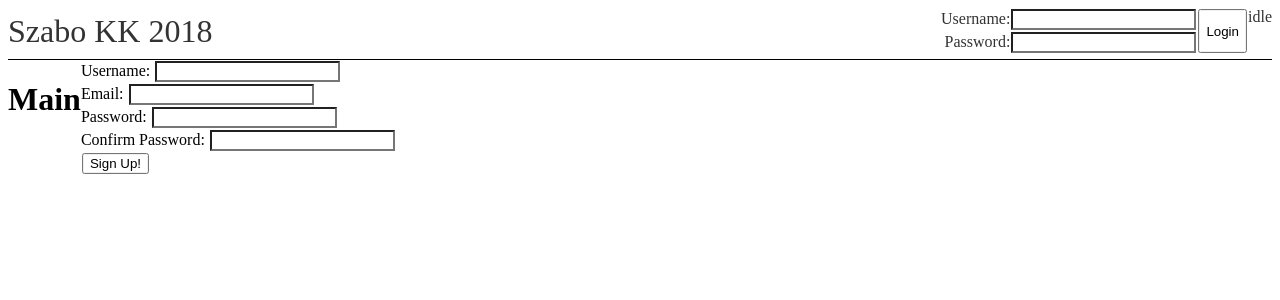
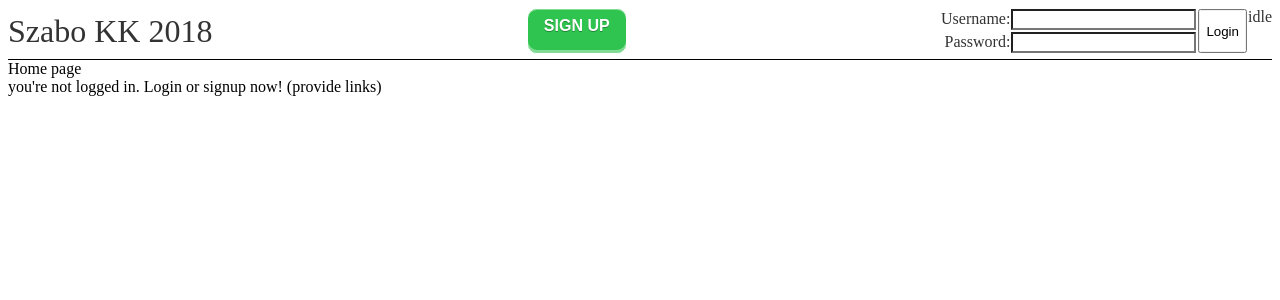
Before and after one commit to Aspekt1024/szabokk, a React app: page / in a window 1280 px wide. Shown: the top 300 px of the page. Built offline with nearby package versions, Linux system fonts and the light colour scheme.

Commit message:
Adding application flow

```diff
--- a/src/App.js
+++ b/src/App.js
@@ -3,6 +3,13 @@ import Header from 'Components/Header'
 import Main from 'Components/Main'
 import User from 'Components/Objects/User'
 import KKApi from 'Components/API/KKApi'
+
+// TODO figure out how to use these everywhere
+const Views = {
+  Home: 'home',
+  Wishlist: 'wishlist',
+  Settings: 'settings'
+}
 
 class App extends Component {
   constructor() {
@@ -11,12 +18,21 @@ class App extends Component {
       isLoggedIn: false,
       api: new KKApi(),
       currentUser: new User(),
-      assignedKK: new User()
+      assignedKK: new User(),
+      currentView: Views.Home
     }
   }
 
-  setLoggedIn = (isLoggedIn) => {
+  setLoggedIn = (isLoggedIn, currentUser = null) => {
     this.setState({ isLoggedIn })
+
+    if (isLoggedIn && currentUser != null) {
+      this.setState({ currentUser })
+    }
+  }
+
+  navigateToPage = (page) => {
+    this.setState({ currentView: page })
   }
 
   render() {
@@ -24,13 +40,11 @@ class App extends Component {
       <Fragment>
 
         <Header
-          isLoggedIn={this.state.isLoggedIn}
+          appState={this.state}
           setLoggedIn={this.setLoggedIn}
-          api={this.state.api} />
+          navigateToPage={this.navigateToPage} />
 
-        <Main
-          isLoggedIn={this.state.isLoggedIn}
-          api={this.state.api} />
+        <Main appState={this.state} />
 
       </Fragment>
     )
--- a/src/Components/API/KKApi.js
+++ b/src/Components/API/KKApi.js
@@ -30,8 +30,9 @@ class KKApi {
         )
     }
 
-    gotTokenCallback = (token) => {
-        this.state.token = token
+    gotTokenCallback = (result) => {
+        var json = JSON.parse(result)
+        this.state.token = json.token
     }
 }
 
--- a/src/Components/API/Requests/ApiLogin.js
+++ b/src/Components/API/Requests/ApiLogin.js
@@ -32,19 +32,15 @@ class ApiLogin {
     }
 
     processData = (data, gotDataCallback, gotTokenCallback) => {
-        var message = ''
-        var err = ''
+        var message = data.body
+        var err = data.status
+
         switch(data.status) {
             case '200':
                 gotTokenCallback(data.body)
-                break
-            case '401':
-                err = data.status
-                message = data.body
+                err = ''
                 break
             default:
-                err = data.status
-                message = data.body
                 break
         }
         gotDataCallback(message, err)
--- a/src/Components/Header.js
+++ b/src/Components/Header.js
@@ -6,12 +6,32 @@ class Header extends Component {
     return (
       <div className="header header-container">
         <span className="header banner">Szabo KK 2018</span>
+
+        {this.props.appState.isLoggedIn ?
+          <div className='button kk-button' onClick={this.gotoWishlist}>
+            wishlist
+          </div>
+        :
+          <div className='button kk-button' onClick={this.gotoSignup}>
+            sign up
+          </div>
+        }
+
         <Login
-          isLoggedIn={this.props.isLoggedIn}
-          setLoggedIn={this.props.setLoggedIn}
-          api={this.props.api} />
+          appState={this.props.appState}
+          setLoggedIn={this.props.setLoggedIn} />
       </div>
     )
+  }
+
+  gotoWishlist = e => {
+    e.preventDefault()
+    this.props.navigateToPage('wishlist')
+  }
+
+  gotoSignup = e => {
+    e.preventDefault()
+    this.props.navigateToPage('signup')
   }
 }
 
--- a/src/Components/Main.js
+++ b/src/Components/Main.js
@@ -1,17 +1,24 @@
 import React, { Component } from 'react'
+import Home from 'Components/Pages/Home'
 import Signup from 'Components/UserAuthorization/Signup'
+import Wishlist from 'Components/Pages/Wishlist'
 
 class Main extends Component {
   render() {
+
     return (
-      <div className="main-status">
-        <h1>Main</h1>
-        {this.props.isLoggedIn ?
-          <div>logged in</div>
-        :
-          <div>
-            <Signup api={ this.props.api } />
-          </div>
+      <div>
+        {(() => {
+          switch(this.props.appState.currentView) {
+            case 'signup':
+              return <Signup api={ this.props.appState.api } />
+            case 'home':
+              return <Home appState={ this.props.appState } />
+            case 'wishlist':
+              return <Wishlist appState={ this.props.appState } />
+            default:
+              return <div>404</div>
+          }})()
         }
       </div>
     )
--- a/src/Components/Pages/Home.js
+++ b/src/Components/Pages/Home.js
@@ -3,14 +3,17 @@ import React, { Component, Fragment } from 'react'
 export default class Home extends Component {
 
     render() {
+        var isLoggedIn = this.props.appState.isLoggedIn
+        var user = this.props.appState.currentUser
+
         return (
             <Fragment>
                 <div>Home page</div>
                 <div>
-                    {this.props.isLoggedIn ?
-                        <div>you're logged in</div>
+                    {isLoggedIn ?
+                        <div>you're logged in as {user.username} ({user.email})</div>
                     :
-                        <div>you're not logged in</div>
+                        <div>you're not logged in. Login or signup now! (provide links)</div>
                     }
                 </div>
             </Fragment>
--- /dev/null
+++ b/src/Components/Pages/Wishlist.js
@@ -0,0 +1,42 @@
+import React, { Component } from 'react'
+import WishlistItem from 'Components/Objects/WishlistItem'
+
+class Wishlist extends Component {
+
+    constructor(props) {
+        super(props)
+
+        this.state = {
+            item1: new WishlistItem(),
+            item2: new WishlistItem(),
+            item3: new WishlistItem()
+        }
+    }
+
+    render() {
+        return (
+            <div>
+                Wishlist for {this.props.appState.currentUser.username}
+                <form>
+                    <label>Item 1:</label>
+                    <input type='input' /><br />
+                    <label>Link</label>
+                    <input type='input' /><br />
+                    <br />
+                    <label>Item 2:</label>
+                    <input type='input' /><br />
+                    <label>Link</label>
+                    <input type='input' /><br />
+                    <br />
+                    <label>Item 3:</label>
+                    <input type='input' /><br />
+                    <label>Link</label>
+                    <input type='input' />
+
+                </form>
+            </div>
+        )
+    }
+}
+
+export default Wishlist
--- a/src/Components/UserAuthorization/Login.js
+++ b/src/Components/UserAuthorization/Login.js
@@ -29,7 +29,8 @@ class Login extends Component {
       return
     }
 
-    if (this.props.isLoggedIn) {
+    var isLoggedIn = this.props.appState.isLoggedIn
+    if (isLoggedIn) {
       this.setLoggedOut()
     } else {
       var loginDetailsStatus = this.checkLoginDetails(this.state.loginDetails)
@@ -38,15 +39,19 @@ class Login extends Component {
         return
       }
       this.setState({ isLoading: true })
-      this.props.api.requestLogin(this.state.loginDetails, this.gotLoginResponse, this.gotLoginError)
+      var api = this.props.appState.api
+      api.requestLogin(this.state.loginDetails, this.gotLoginResponse, this.gotLoginError)
     }
   }
 
   render() {
+    var isLoggedIn = this.props.appState.isLoggedIn
+    var user = this.props.appState.currentUser
+
     return (
       <form className="login login-form">
-        { this.props.isLoggedIn ?
-          <div>Hello, user</div>
+        { isLoggedIn ?
+          <div>Hello, {user.username}</div>
         :
         <div className="login login-input">
           <label>
@@ -62,7 +67,7 @@ class Login extends Component {
         <input
           type="submit"
           className="button"
-          value={this.props.isLoggedIn ? 'Logout' : 'Login'}
+          value={isLoggedIn ? 'Logout' : 'Login'}
           onClick={this.handleSubmit}
         />
         <label>{this.state.isLoading ? 'loading' : 'idle'}</label>
@@ -71,18 +76,21 @@ class Login extends Component {
   }
 
   setLoggedOut() {
-    this.setState({ username: '' })
-    this.setState({ password: '' })
+    this.setState({ loginDetails: new LoginDetails() })
     this.setState({ isLoggedIn: false })
     this.props.setLoggedIn(false)
   }
 
   gotLoginResponse = (message, error) => {
     if (error === ''){
-        this.props.setLoggedIn(true)
+        var json = JSON.parse(message)
+        var user = this.props.appState.currentUser
+        user.username = json.username
+        user.email = json.email
+        this.props.setLoggedIn(true, user)
     }
     else {
-        this.gotError(new Error(message))
+        this.gotLoginError(new Error(message))
     }
     this.setState({ isLoading: false })
 }
--- a/src/styles/index.scss
+++ b/src/styles/index.scss
@@ -1,3 +1,4 @@
 @import "header.scss";
 @import "main.scss";
 @import "login.scss";
+@import "button.scss";
```
Also changed, not shown: src/Components/Objects/AppState.js (added).
